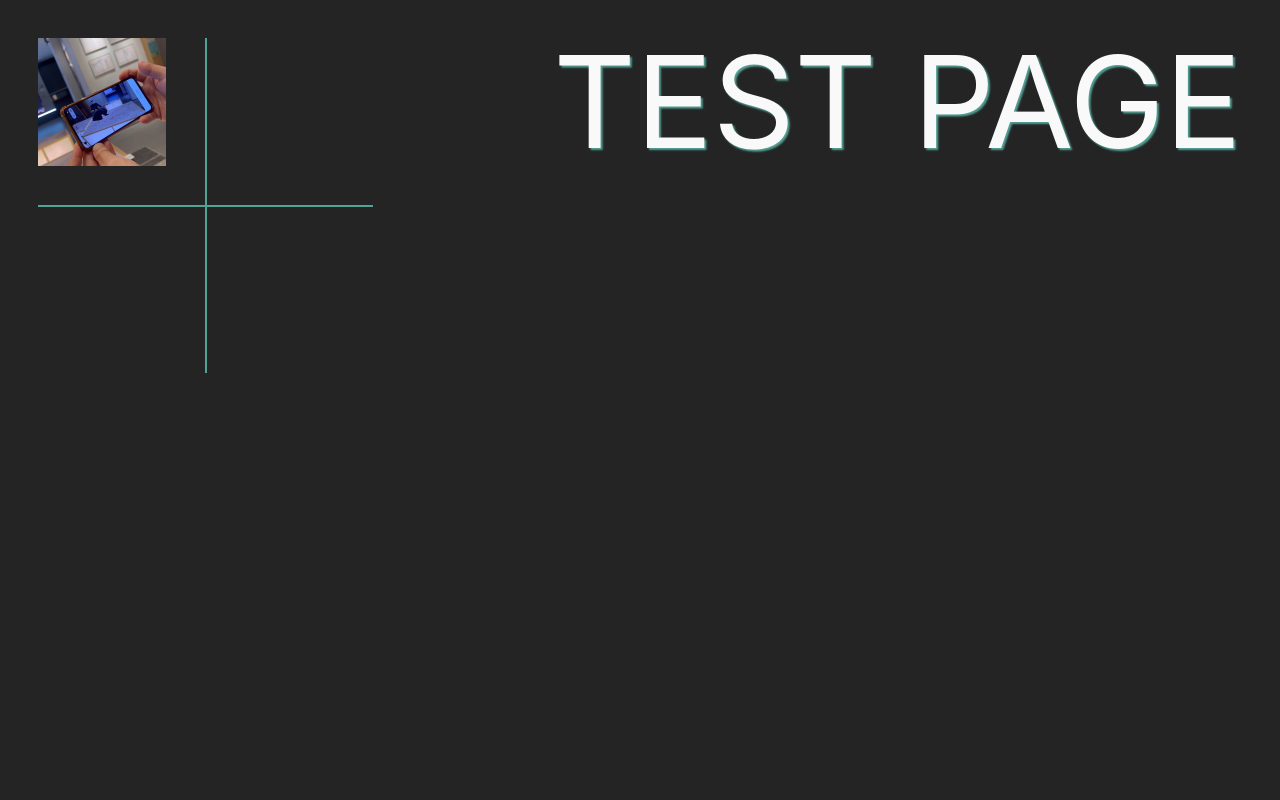
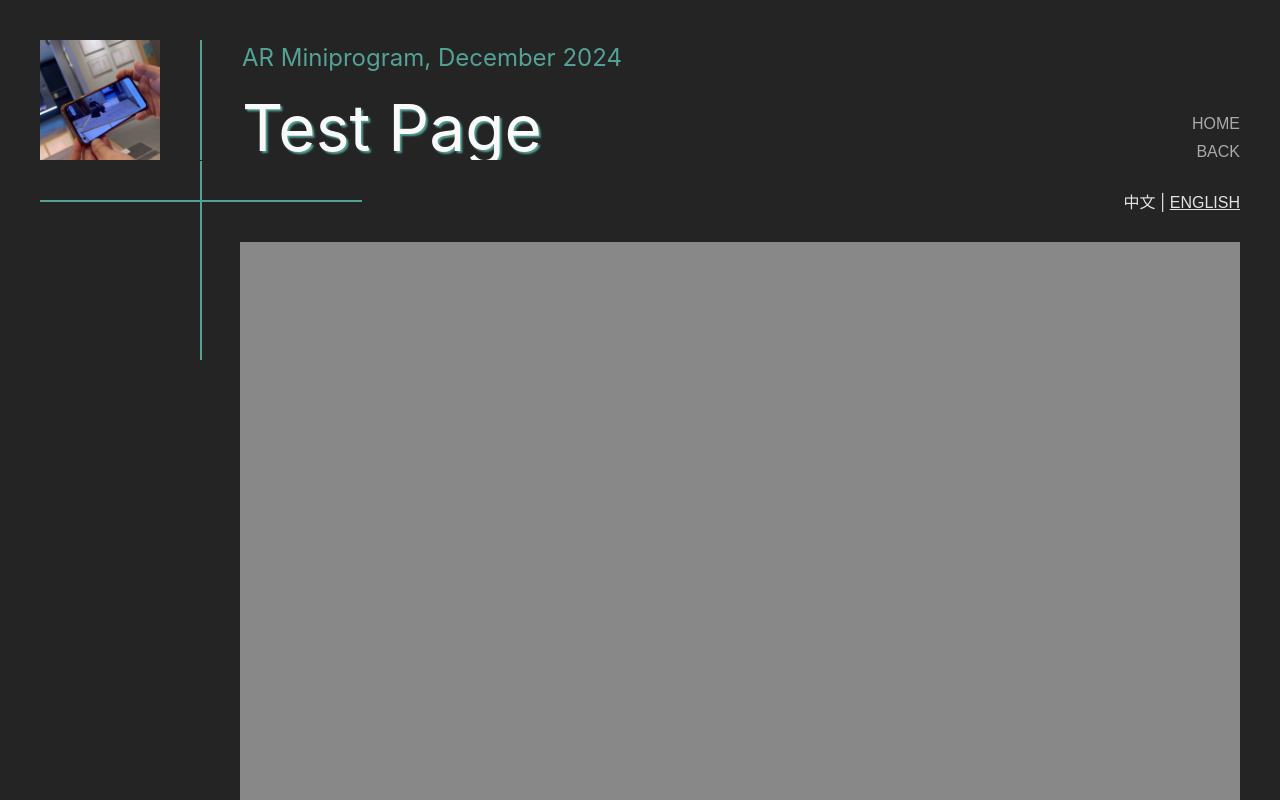
Before and after one commit to Pannic17/Vite-Homepage-24, a Vue app: page /test in a window 1280 px wide. Shown: the top 800 px of the page. Built offline with nearby package versions, Linux system fonts and the light colour scheme.

Commit message:
page header f

```diff
--- /dev/null
+++ b/src/components/PageHeader.vue
@@ -0,0 +1,189 @@
+<script setup>
+import LanguageSwitch from "./LanguageSwitch.vue";
+import router from "../router.js";
+
+const props = defineProps({
+  cover: String,
+  title: String,
+  year: String,
+  category: String,
+})
+
+function goBack() {
+  router.back();
+}
+
+function goHome() {
+  router.replace('/');
+}
+</script>
+<template>
+  <div class="p-hd">
+    <div class="p-header p-inline">
+      <div class="p-left">
+        <div class="p-cover">
+          <img :src="cover" class="ph-cover">
+          <div class="ph-divider-v"></div>
+        </div>
+        <div class="ph-set">
+          <div class="ph-year">{{ category }}, {{ year }}</div>
+          <div class="ph-title">{{ title }}</div>
+        </div>
+      </div>
+      <div class="p-button">
+        <button class="pb-button" @click="goHome">{{ $t("menu.main") }}</button>
+        <button class="pb-button" @click="goBack">{{ $t("menu.back") }}</button>
+      </div>
+
+    </div>
+    <div class="p-horizontal p-inline">
+      <div class="p-left">
+        <div class="p-divider-inline"></div>
+        <div class="p-divider-center"></div>
+        <div class="p-divider-inline p-divider-right"></div>
+      </div>
+      <LanguageSwitch fontSize="calc(var(--vsr) * 2)"></LanguageSwitch>
+    </div>
+    <div class="p-inline p-occupy">
+      <div class="p-divider-content"></div>
+    </div>
+  </div>
+</template>
+
+<style scoped>
+.p-hd {
+  display: flex;
+  flex-direction: column;
+  justify-content: start;
+  align-items: center;
+  width: 100%;
+  background-color: var(--background-color);
+}
+
+.p-header {
+  position: fixed;
+  height: calc(var(--vsr) * 15);
+  padding-top: calc(var(--vsr) * 5);
+}
+
+.p-left {
+  display: flex;
+  flex-direction: row;
+  justify-content: start;
+  align-items: center;
+  background-color: var(--background-color);
+}
+
+.p-cover {
+  display: flex;
+  flex-direction: row;
+  justify-content: start;
+  align-items: end;
+}
+
+.ph-cover {
+  width: calc(var(--vsr) * 15);
+  height: calc(var(--vsr) * 15);
+}
+
+.ph-divider-v {
+  width: 2px;
+  height: calc(var(--vsr) * 15);
+  margin-inline: calc(var(--vsr) * 5);
+  background-color: var(--hover-color);
+}
+
+.ph-set {
+  display: flex;
+  flex-direction: column;
+  justify-content: space-between;
+  align-items: start;
+  height: calc(var(--vsr) * 15);
+}
+
+.ph-title {
+  color: var(--title-color);
+  text-shadow: 2px 2px 2px var(--hover-color);
+  font-size: calc(var(--vsr) * 8);
+  line-height: 1;
+  align-items: center;
+  vertical-align: top;
+}
+
+.ph-year {
+  color: var(--hover-color);
+  font-size: calc(var(--vsr) * 3);
+  line-height: 1.5;
+  align-items: center;
+}
+
+.p-inline {
+  display: flex;
+  flex-direction: row;
+  justify-content: space-between;
+  align-items: center;
+  width: calc(100% - calc(var(--vsr) * 10));
+  padding-inline: calc(var(--vsr) * 5);
+  background-color: var(--background-color);
+}
+
+.p-horizontal {
+  position: fixed;
+  height: calc(var(--vsr) * 10 + 2px);
+  top: calc(var(--vsr) * 20);
+}
+
+.p-divider-inline {
+  height: 2px;
+  margin-block: calc(var(--vsr) * 5);
+  width: calc(var(--vsr) * 20);
+  background-color: var(--hover-color);
+}
+
+.p-divider-center {
+  height: calc(var(--vsr) * 10);
+  width: 2px;
+  background-color: var(--hover-color);
+}
+
+.p-divider-content {
+  position: fixed;
+  height: calc(var(--vsr) * 15);
+  width: 2px;
+  top: calc(var(--vsr) * 30);
+  margin-left: calc(var(--vsr) * 20);
+  background-color: var(--hover-color);
+}
+
+.p-occupy {
+  height: calc(var(--vsr) * 15);
+}
+
+.p-button {
+  display: flex;
+  flex-direction: column;
+  justify-content: end;
+  align-items: end;
+  text-align: end;
+  height: 100%;
+}
+
+.pb-button {
+  background: none;
+  border: none;
+  color: var(--context-color);
+  cursor: pointer;
+  padding: 0;
+  font-size: calc(var(--vsr) * 2);
+  text-align: right;
+  margin-top: calc(var(--vsr) * 1.5);
+  line-height: 1;
+  vertical-align: bottom;
+}
+
+.pb-button:hover {
+  color: var(--hover-color);
+}
+
+
+</style>
--- a/src/components/SubRight.vue
+++ b/src/components/SubRight.vue
@@ -33,9 +33,7 @@ function goBack() {
   color: var(--context-color);
   cursor: pointer;
   padding: 0;
-//font-weight: bold;
   font-size: calc(var(--vsr) * 2);
-//padding-block: calc(var(--vsr) * 1);
   text-align: right;
   margin-top: calc(var(--vsr) * 1.5);
   line-height: 1.5;
--- a/src/views/Page.vue
+++ b/src/views/Page.vue
@@ -1,29 +1,35 @@
 <script setup>
 
+import router from "../router.js";
+import PageHeader from "../components/PageHeader.vue";
+import {computed} from "vue";
+import {useI18n} from "vue-i18n";
+
+const props = defineProps({
+  cover: String,
+  title: String,
+  year: String,
+  category: String,
+})
+
+const { t } = useI18n();
+function goBack() {
+  router.back();
+}
+
+const arMini = computed(() => t('tags.ar-mini'));
 </script>
 
 <template>
-  <div class="p-hd">
-    <div class="p-header p-inline">
-      <div class="p-left">
-        <img src="/image/ZAR-Cover.png" alt="Cover Image" class="ph-cover">
-        <div class="ph-divider-v"></div>
-      </div>
-      <div class="ph-title">TEST PAGE</div>
-    </div>
-    <div class="p-divider p-inline">
-      <div class="p-divider-inline"></div>
-      <div class="p-divider-center"></div>
-      <div class="p-divider-inline"></div>
-    </div>
-    <div class="p-content p-inline">
-      <div class="p-left">
-        <div class="p-category"></div>
-        <div class="ph-divider-v"></div>
-      </div>
-
-      <div class="p-main"></div>
-    </div>
+  <div style="overflow-x: hidden">
+    <PageHeader
+        cover="./image/ZAR-Cover.png"
+        title="Test Page"
+        :category="arMini"
+        year="December 2024"
+    ></PageHeader>
+    <div class="p-category"></div>
+    <div class="p-main" ></div>
   </div>
 
   <!--
@@ -37,80 +43,21 @@
 </template>
 
 <style scoped>
-.p-hd {
-  display: flex;
-  flex-direction: column;
-  justify-content: start;
-  align-items: center;
-  width: 100vw;
-  background-color: var(--background-color);
-}
-
-.p-header {
-  height: 10vw;
-  margin-top: 3vw;
-}
-
-.p-left {
-  display: flex;
-  flex-direction: row;
-  justify-content: start;
-  align-items: end;
-}
-
-.ph-cover {
-  width: 10vw;
-  height: 10vw;
-}
-
-.ph-divider-v {
-  width: 2px;
-  height: 10vw;
-  margin-inline: 3vw;
-  background-color: var(--hover-color);
-}
-
-.ph-title {
-  text-align: right;
-  color: var(--title-color);
-  text-shadow: 2px 2px 2px var(--hover-color);
-  font-size: 10vw;
-  line-height: 1;
-  align-items: center;
-  vertical-align: top;
-}
-
-.p-inline {
-  box-sizing: border-box;
-  display: flex;
-  flex-direction: row;
-  justify-content: space-between;
-  align-items: center;
-  width: 100vw;
-  padding-inline: 3vw;
-}
-
-.p-divider {
-  height: calc(6vw + 2px);
-  justify-content: start;
-}
-
-.p-divider-inline {
-  height: 2px;
-  margin-block: 3vw;
-  width: 13vw;
-  background-color: var(--hover-color);
-}
-
-.p-divider-center {
-  height: calc(6vw + 2px);
-  width: 2px;
-  background-color: var(--hover-color);
-}
 
 .p-category {
   width: 10vw;
 }
 
 
+
+.p-main {
+  height: 200vh;
+  overflow-y: auto;
+  background-color: #888888;
+  margin-top: calc(var(--vsr) * 15);
+  margin-left: calc(var(--vsr) * 30);
+  width: calc(100% - calc(var(--vsr) * 35));
+}
+
+
 </style>
--- a/src/views/Works.vue
+++ b/src/views/Works.vue
@@ -5,7 +5,6 @@ import SubRight from "../components/SubRight.vue";
 import MenuSection from "../components/MenuSection.vue";
 import {computed, onMounted} from "vue";
 import {useI18n} from "vue-i18n";
-import Kaiwu from "../components/Kaiwu.vue";
 
 onMounted(() => {
   // window.removeEventListener('resize', adjustTitleAlignment);
```
